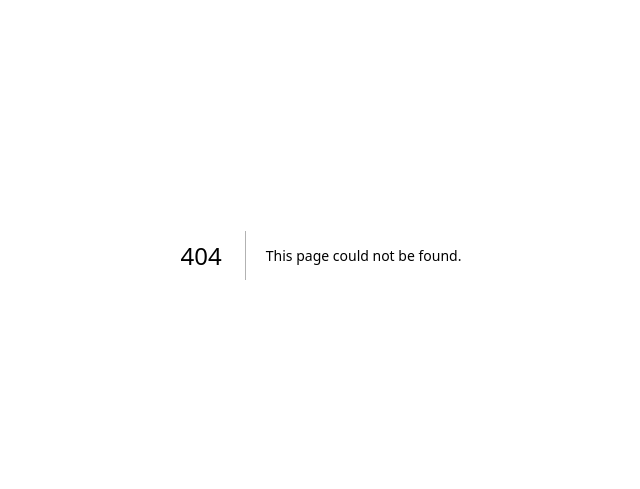
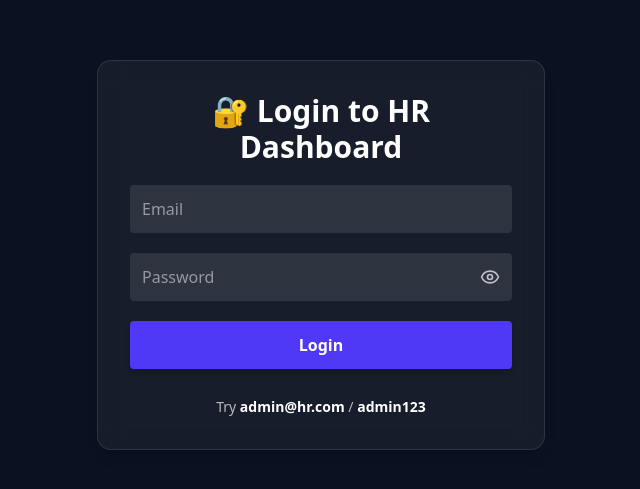
Before and after one commit to Ayusherhjyuk/HR-dashboard-management, a Next.js app: page /login in a window 1280 px wide. Before the commit this address had no page. Shown: the part 145-634 px from the top of the page, without its empty margins (319-959 px from the left). Built offline with nearby package versions, Linux system fonts and the light colour scheme.

Commit message:
added login functionality

```diff
--- a/app/components/Navbar.js
+++ b/app/components/Navbar.js
@@ -1,15 +1,35 @@
 'use client';
-import React from 'react';
+import React, { useEffect, useState } from 'react';
+import Link from 'next/link';
 
 export default function Navbar() {
+  const [scrolled, setScrolled] = useState(false);
+
+  useEffect(() => {
+    const handleScroll = () => {
+      setScrolled(window.scrollY > 10);
+    };
+
+    window.addEventListener('scroll', handleScroll);
+    return () => window.removeEventListener('scroll', handleScroll);
+  }, []);
+
   return (
-    <nav className="fixed top-0 left-0 w-full backdrop-blur-md bg-white/30 dark:bg-gray-900/30 z-50 shadow-md">
+    <nav
+      className={`fixed top-0 left-0 w-full z-20 transition-all duration-300 ${
+        scrolled
+          ? 'bg-[#070e21]/60 backdrop-blur-md shadow-lg shadow-indigo-200/20'
+          : 'bg-[#070e21] shadow-lg shadow-indigo-200/20'
+      }`}
+    >
       <div className="max-w-7xl mx-auto px-6 py-4 flex justify-between items-center">
-        <h1 className="text-2xl font-bold text-indigo-600 dark:text-indigo-400">💼 HR Dashboard</h1>
-        <div className="flex gap-4 text-sm font-medium">
-          <a href="/" className="hover:text-indigo-500">Home</a>
-          <a href="/bookmarks" className="hover:text-indigo-500">Bookmarks</a>
-          <a href="/analytics" className="hover:text-indigo-500">Analytics</a>
+      <Link href="/" className="text-2xl font-bold text-white hover:text-indigo-400 transition-colors">
+  💼 HR Dashboard
+</Link>
+        <div className="flex gap-4 text-sm font-medium text-white">
+          <a href="/" className="hover:text-indigo-400 transition-colors">Home</a>
+          <a href="/bookmarks" className="hover:text-indigo-400 transition-colors">Bookmarks</a>
+          <a href="/analytics" className="hover:text-indigo-400 transition-colors">Analytics</a>
         </div>
       </div>
     </nav>
--- /dev/null
+++ b/app/components/ProtectedRoute.js
@@ -0,0 +1,21 @@
+// components/ProtectedRoute.js
+'use client';
+import { useAuth } from '@/app/context/AuthContext';
+import { usePathname, useRouter } from 'next/navigation';
+import { useEffect } from 'react';
+
+export default function ProtectedRoute({ children }) {
+  const { user } = useAuth();
+  const router = useRouter();
+  const pathname = usePathname();
+
+  useEffect(() => {
+    if (!user && pathname !== '/login') {
+      router.push('/login');
+    }
+  }, [user, pathname]);
+
+  if (!user && pathname !== '/login') return null;
+
+  return children;
+}
--- /dev/null
+++ b/app/context/AuthContext.js
@@ -0,0 +1,38 @@
+// context/AuthContext.js
+'use client';
+import { createContext, useContext, useEffect, useState } from 'react';
+import { useRouter } from 'next/navigation';
+
+const AuthContext = createContext();
+
+export function AuthProvider({ children }) {
+  const [user, setUser] = useState(null);
+  const router = useRouter();
+
+  useEffect(() => {
+    const storedUser = localStorage.getItem('hr-user');
+    if (storedUser) {
+      setUser(JSON.parse(storedUser));
+    }
+  }, []);
+
+  const login = (userData) => {
+    setUser(userData);
+    localStorage.setItem('hr-user', JSON.stringify(userData));
+    router.push('/');
+  };
+
+  const logout = () => {
+    setUser(null);
+    localStorage.removeItem('hr-user');
+    router.push('/login');
+  };
+
+  return (
+    <AuthContext.Provider value={{ user, login, logout }}>
+      {children}
+    </AuthContext.Provider>
+  );
+}
+
+export const useAuth = () => useContext(AuthContext);
--- a/app/layout.js
+++ b/app/layout.js
@@ -1,6 +1,8 @@
 import { Geist, Geist_Mono } from "next/font/google";
 import "./globals.css";
 import { Toaster } from 'sonner';
+import { AuthProvider } from './context/AuthContext';
+import ProtectedRoute from './components/ProtectedRoute';
 
 const geistSans = Geist({
   variable: "--font-geist-sans",
@@ -24,8 +26,11 @@ export default function RootLayout({ children }) {
         className={`${geistSans.variable} ${geistMono.variable} antialiased`}
       >
           <Toaster richColors position="top-right" />
+          <AuthProvider>
+            <ProtectedRoute>
         {children}
-
+        </ProtectedRoute>
+          </AuthProvider>
       </body>
     </html>
   );
--- /dev/null
+++ b/app/login/page.js
@@ -0,0 +1,78 @@
+'use client';
+import { useState } from 'react';
+import { useAuth } from '@/app/context/AuthContext';
+import { Eye, EyeOff } from 'lucide-react';
+import { toast } from 'sonner';
+
+export default function LoginPage() {
+  const [email, setEmail] = useState('');
+  const [password, setPassword] = useState('');
+  const [showPassword, setShowPassword] = useState(false);
+  const { login } = useAuth();
+
+  const handleLogin = (e) => {
+  e.preventDefault();
+
+  // Allow any password but only emails ending with @hr.com
+  if (email.endsWith('@hr.com')) {
+    login({ name: 'HR User', email });
+    toast.success('Logged in successfully! 🎉');
+  } else {
+    toast.error('Email must be from HR domain (e.g. name@hr.com) ❌');
+  }
+};
+
+  return (
+    <div className="h-screen flex items-center justify-center bg-[#0b1120] text-white">
+      <form
+        onSubmit={handleLogin}
+        className="bg-white/5 p-8 rounded-xl shadow-lg space-y-5 w-full max-w-md backdrop-blur-md border border-white/10"
+      >
+        <h2 className="text-3xl font-bold text-center">🔐 Login to HR Dashboard</h2>
+
+        {/* Email Field */}
+        <div className="relative">
+          <input
+            type="email"
+            placeholder="Email"
+            className="w-full p-3 rounded bg-white/10 text-white placeholder-white/50 outline-none focus:ring-2 focus:ring-indigo-500"
+            value={email}
+            onChange={(e) => setEmail(e.target.value)}
+            required
+          />
+        </div>
+
+        {/* Password Field with toggle */}
+        <div className="relative">
+          <input
+            type={showPassword ? 'text' : 'password'}
+            placeholder="Password"
+            className="w-full p-3 rounded bg-white/10 text-white placeholder-white/50 outline-none focus:ring-2 focus:ring-indigo-500 pr-10"
+            value={password}
+            onChange={(e) => setPassword(e.target.value)}
+            required
+          />
+          <span
+            onClick={() => setShowPassword(!showPassword)}
+            className="absolute right-3 top-1/2 -translate-y-1/2 cursor-pointer text-white/70 hover:text-white transition"
+          >
+            {showPassword ? <EyeOff size={20} /> : <Eye size={20} />}
+          </span>
+        </div>
+
+        {/* Login Button */}
+        <button
+          type="submit"
+          className="w-full bg-indigo-600 hover:bg-indigo-700 transition-all p-3 rounded font-semibold text-white shadow-md"
+        >
+          Login
+        </button>
+
+        {/* Test Credentials Display */}
+        <div className="text-sm text-white/70 text-center mt-2">
+          Try <span className="font-bold text-white">admin@hr.com</span> / <span className="font-bold text-white">admin123</span>
+        </div>
+      </form>
+    </div>
+  );
+}
--- a/app/page.js
+++ b/app/page.js
@@ -4,10 +4,12 @@ import { useEffect, useState } from 'react';
 import axios from 'axios';
 import UserCard from './components/UserCard';
 import Navbar from './components/Navbar';
+
 import departments from './utils/departments';
 import ratings from './utils/ratings';
 import { Input } from '@/components/ui/input';
 import { motion } from 'framer-motion';
+import ProtectedRoute from './components/ProtectedRoute';
 import {
   Flame,
   Search,
@@ -104,6 +106,7 @@ const FloatingIcon = ({ Icon, top, left, delay }) => (
 
 
   return (
+    <ProtectedRoute>
     <main className="min-h-screen bg-gradient-to-br from-[#0f172a] to-[#020617] text-white px-6 pb-20 overflow-hidden relative">
       <Navbar />
 
@@ -247,5 +250,6 @@ const FloatingIcon = ({ Icon, top, left, delay }) => (
         </>
       )}
     </main>
+    </ProtectedRoute>
   );
 }
```
